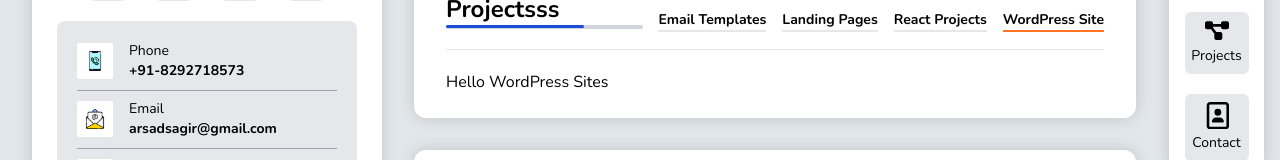
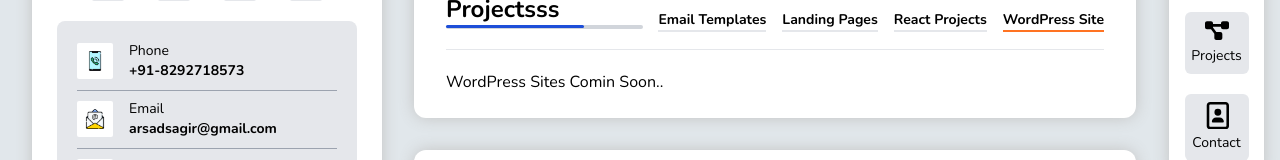
Before and after one commit to arsadssss/Arsad-Portfolio, a React (Create React App) app: page / in a window 1280 px wide. Both pictures are taken after a click on the item "WordPress Site". Shown: the part 2305-2465 px from the top of the page. Built offline with nearby package versions, Linux system fonts and the light colour scheme.

Commit message:
New Commit

```diff
--- a/src/Components/Projects/Wordpress.jsx
+++ b/src/Components/Projects/Wordpress.jsx
@@ -3,7 +3,7 @@ import React from 'react'
 export default function Wordpress() {
   return (
     <div>
-      Hello WordPress Sites
+      WordPress Sites Comin Soon..
     </div>
   )
 }
```
